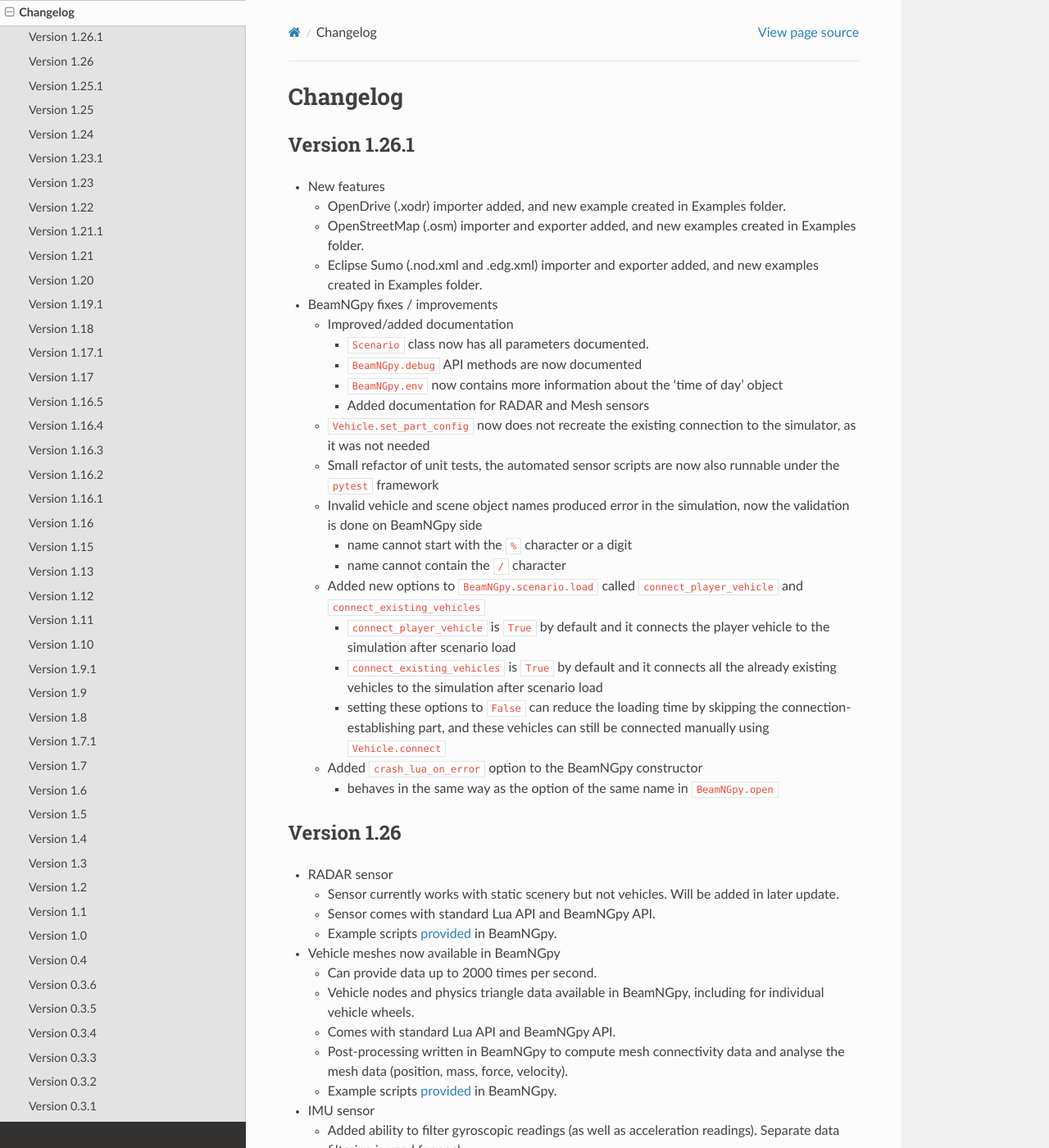
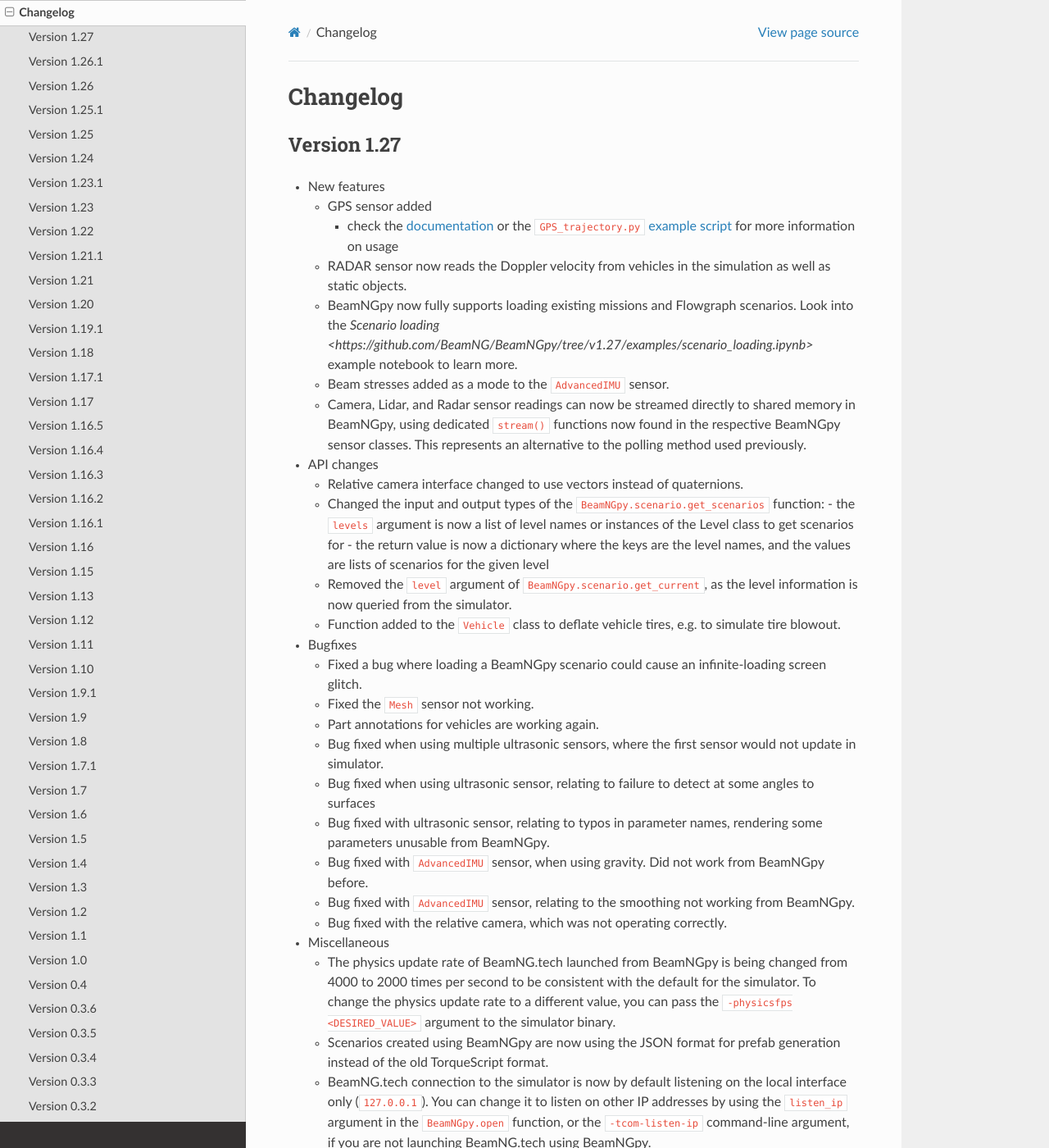
Before and after one commit to BeamNG/BeamNGpy, a Sphinx documentation site: the page built from docs/source/changelog.rst, in a window 1280 px wide and 1400 px high. Shown: the whole window at 82% size. Built offline with Sphinx 7.4.7 and the Read the Docs theme 2.0.0, drawn with Linux system fonts in a browser that asks for light colours; some of the changed text lies outside the part shown.

Commit message:
Add changelog

```diff
--- a/CHANGELOG.rst
+++ b/CHANGELOG.rst
@@ -1,6 +1,65 @@
 =========
 Changelog
 =========
+
+Version 1.27
+============
+
+- New features
+
+  - GPS sensor added
+
+    - check the `documentation <beamngpy.html#gps>`__ or the ``GPS_trajectory.py`` `example script <https://github.com/BeamNG/BeamNGpy/tree/v1.27/examples/GPS_trajectory.py>`__ for more information on usage
+
+  - RADAR sensor now reads the Doppler velocity from vehicles in the simulation as well as static objects.
+
+  - BeamNGpy now fully supports loading existing missions and Flowgraph scenarios. Look into the `Scenario loading <https://github.com/BeamNG/BeamNGpy/tree/v1.27/examples/scenario_loading.ipynb>` example notebook to learn more.
+
+  - Beam stresses added as a mode to the ``AdvancedIMU`` sensor.
+
+  - Camera, Lidar, and Radar sensor readings can now be streamed directly to shared memory in BeamNGpy, using dedicated ``stream()`` functions now found in the respective BeamNGpy sensor classes. This represents an alternative to the polling method used previously.
+
+- API changes
+
+  - Relative camera interface changed to use vectors instead of quaternions.
+
+  - Changed the input and output types of the ``BeamNGpy.scenario.get_scenarios`` function:
+    - the ``levels`` argument is now a list of level names or instances of the Level class to get scenarios for
+    - the return value is now a dictionary where the keys are the level names, and the values are lists of scenarios for the given level
+
+  - Removed the ``level`` argument of ``BeamNGpy.scenario.get_current``, as the level information is now queried from the simulator.
+
+  - Function added to the ``Vehicle`` class to deflate vehicle tires, e.g. to simulate tire blowout.
+
+- Bugfixes
+
+  - Fixed a bug where loading a BeamNGpy scenario could cause an infinite-loading screen glitch.
+
+  - Fixed the ``Mesh`` sensor not working.
+
+  - Part annotations for vehicles are working again.
+
+  - Bug fixed when using multiple ultrasonic sensors, where the first sensor would not update in simulator.
+
+  - Bug fixed when using ultrasonic sensor, relating to failure to detect at some angles to surfaces
+
+  - Bug fixed with ultrasonic sensor, relating to typos in parameter names, rendering some parameters unusable from BeamNGpy.
+
+  - Bug fixed with ``AdvancedIMU`` sensor, when using gravity. Did not work from BeamNGpy before.
+
+  - Bug fixed with ``AdvancedIMU`` sensor, relating to the smoothing not working from BeamNGpy.
+
+  - Bug fixed with the relative camera, which was not operating correctly.
+
+- Miscellaneous
+
+  - The physics update rate of BeamNG.tech launched from BeamNGpy is being changed from 4000 to 2000 times per second to be consistent with the default for the simulator. To change the physics update rate to a different value, you can pass the ``-physicsfps <DESIRED_VALUE>`` argument to the simulator binary.
+
+  - Scenarios created using BeamNGpy are now using the JSON format for prefab generation instead of the old TorqueScript format.
+
+  - BeamNG.tech connection to the simulator is now by default listening on the local interface only (``127.0.0.1``). You can change it to listen on other IP addresses by using the ``listen_ip`` argument in the ``BeamNGpy.open`` function, or the ``-tcom-listen-ip`` command-line argument, if you are not launching BeamNG.tech using BeamNGpy.
+
+  - Optimized Python processing of the depth camera image (thanks for the `contribution <https://github.com/BeamNG/BeamNGpy/pull/229>`__!)
 
 Version 1.26.1
 ==============
--- a/docs/source/beamngpy.rst
+++ b/docs/source/beamngpy.rst
@@ -133,6 +133,12 @@
    :members:
    :undoc-members:
 
+GPS
+^^^
+.. autoclass:: beamngpy.sensors.GPS
+   :members:
+   :undoc-members:
+
 Classical Sensors
 -----------------
 
```
